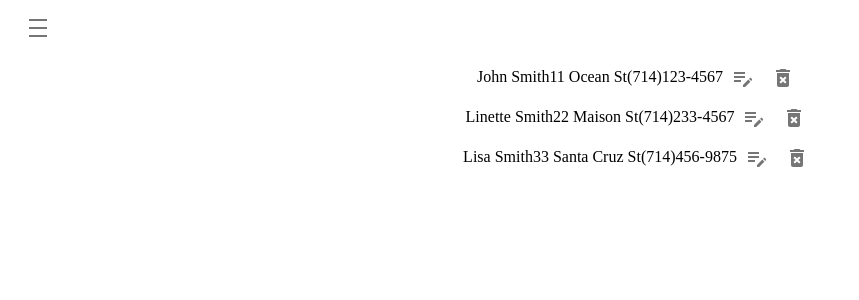
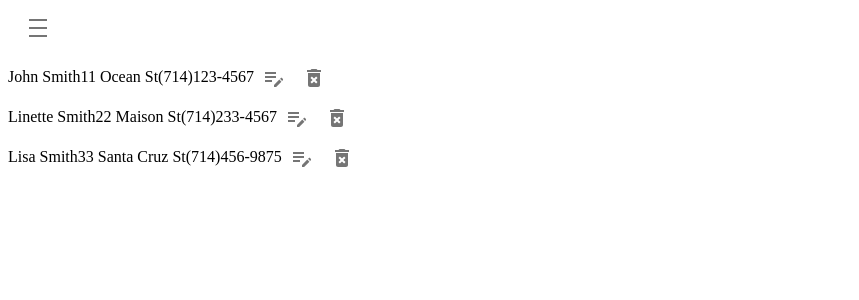
Before and after one commit to oquinone/authorManagement, a React (Create React App) app: page / in a window 1280 px wide. Shown: the top 300 px of the page, without its empty margins (0-859 px from the left). Built offline with nearby package versions, Linux system fonts and the light colour scheme.

Commit message:
Added react router

```diff
--- a/src/App.js
+++ b/src/App.js
@@ -1,10 +1,12 @@
 import "./App.css";
 import EmployeeList from "./components/employeeList";
+// import AddEmployeeComponent from "./components/addEmploye";
 
 function App() {
   return (
     <div className="App">
       <EmployeeList />
+      {/* <AddEmployeeComponent /> */}
     </div>
   );
 }
--- a/src/index.js
+++ b/src/index.js
@@ -1,12 +1,27 @@
 import React from "react";
 import ReactDOM from "react-dom/client";
-import App from "./App";
+// import App from "./App";
 import reportWebVitals from "./reportWebVitals";
+import { createBrowserRouter, RouterProvider } from "react-router-dom";
+import EmployeeList from "./components/employeeList";
+import AddEmployeeComponent from "./components/addEmploye";
+
+const router = createBrowserRouter([
+  {
+    path: "/",
+    element: <EmployeeList />,
+  },
+  {
+    path: "/add",
+    element: <AddEmployeeComponent />,
+  },
+]);
 
 const root = ReactDOM.createRoot(document.getElementById("root"));
 root.render(
   <React.StrictMode>
-    <App />
+    {/* <App /> */}
+    <RouterProvider router={router} />
   </React.StrictMode>
 );
 
```
